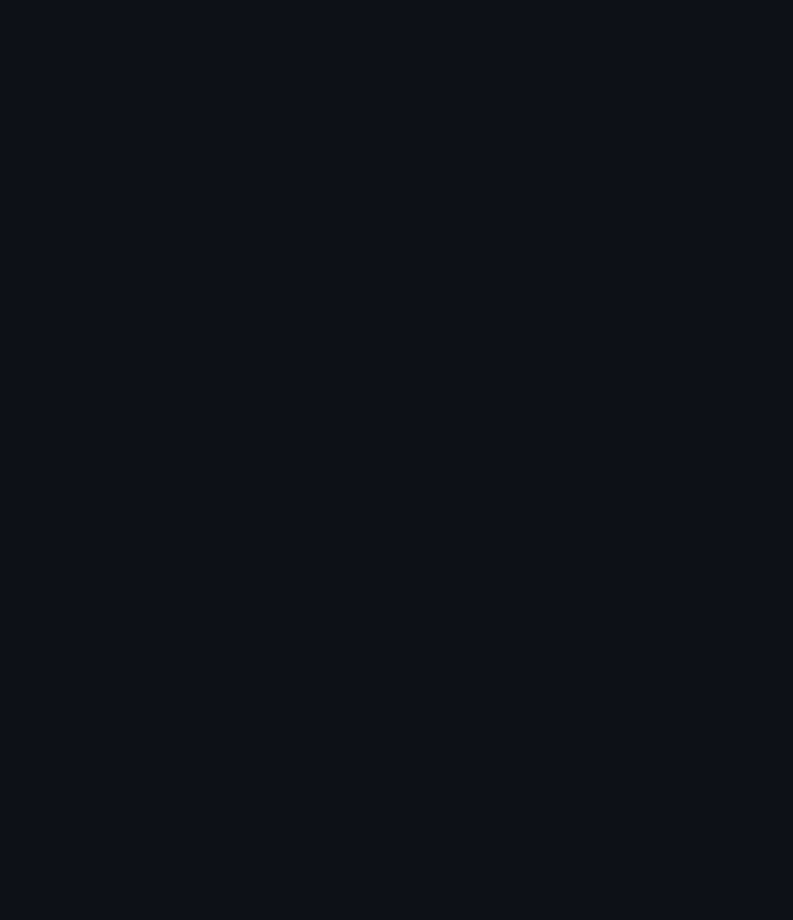
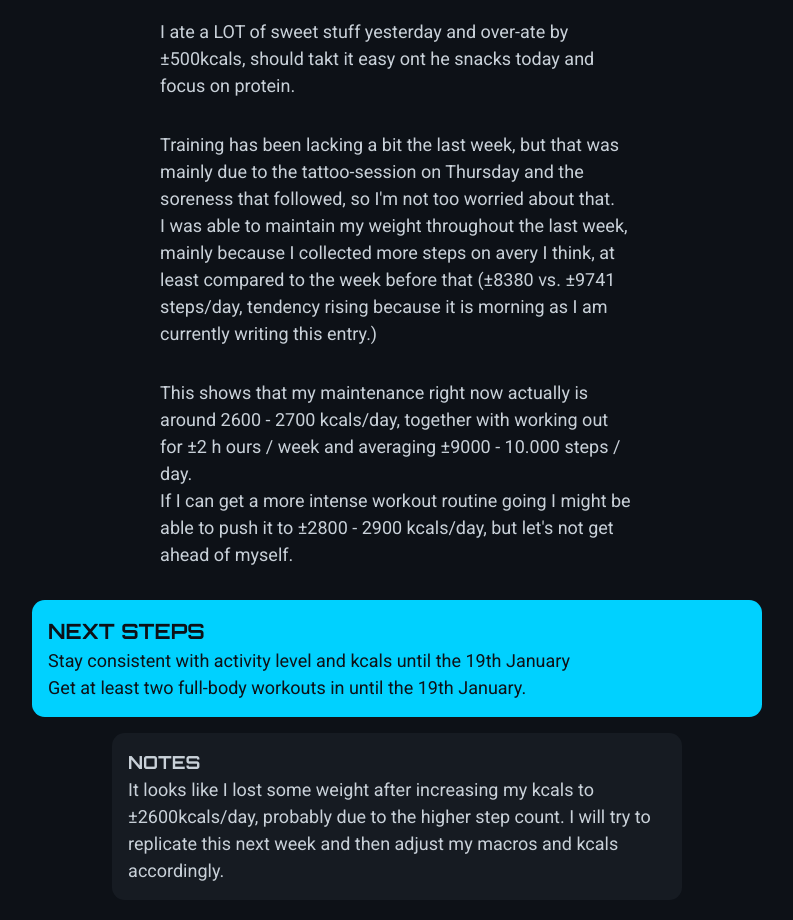
Before and after one commit to BelaGereon/fitness-journal, a React (Vite) app in the folder fitness-journal/: page / in a window 1280 px wide. Shown: the part 3309-4229 px from the top of the page, without its empty margins (243-1036 px from the left). Before the commit the page ends 3311 px from the top, so only its background shows below. Built offline with nearby package versions, Linux system fonts and the light colour scheme.

Commit message:
:pencil: add new diary entry for January 12, 2025

```diff
--- a/fitness-journal/src/App.tsx
+++ b/fitness-journal/src/App.tsx
@@ -164,6 +164,49 @@ function App() {
             </div>,
           ]}
         ></DiaryEntry>
+        <DiaryEntry
+          date="12. January 2025"
+          entry={[
+            <div>
+              I ate a LOT of sweet stuff yesterday and over-ate by ±500kcals,
+              should takt it easy ont he snacks today and focus on protein.
+            </div>,
+            <div>
+              Training has been lacking a bit the last week, but that was mainly
+              due to the tattoo-session on Thursday and the soreness that
+              followed, so I'm not too worried about that. <br />I was able to
+              maintain my weight throughout the last week, mainly because I
+              collected more steps on avery I think, at least compared to the
+              week before that (±8380 vs. ±9741 steps/day, tendency rising
+              because it is morning as I am currently writing this entry.)
+            </div>,
+            <div>
+              This shows that my maintenance right now actually is around 2600 -
+              2700 kcals/day, together with working out for ±2 h ours / week and
+              averaging ±9000 - 10.000 steps / day. <br />
+              If I can get a more intense workout routine going I might be able
+              to push it to ±2800 - 2900 kcals/day, but let's not get ahead of
+              myself.
+            </div>,
+          ]}
+          nextSteps={[
+            <div>
+              Stay consistent with activity level and kcals until the 19th
+              January
+            </div>,
+            <div>
+              Get at least two full-body workouts in until the 19th January.
+            </div>,
+          ]}
+          notes={[
+            <div>
+              It looks like I lost some weight after increasing my kcals to
+              ±2600kcals/day, probably due to the higher step count. I will try
+              to replicate this next week and then adjust my macros and kcals
+              accordingly.
+            </div>,
+          ]}
+        ></DiaryEntry>
       </body>
     </>
   );
```
